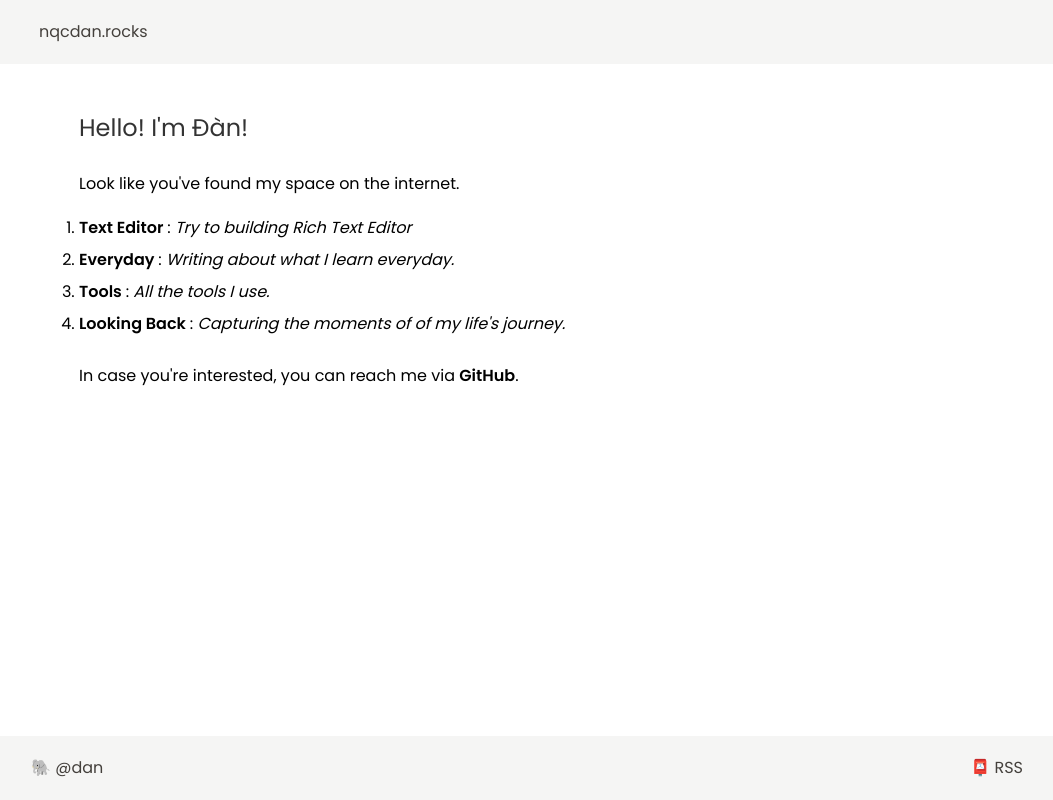
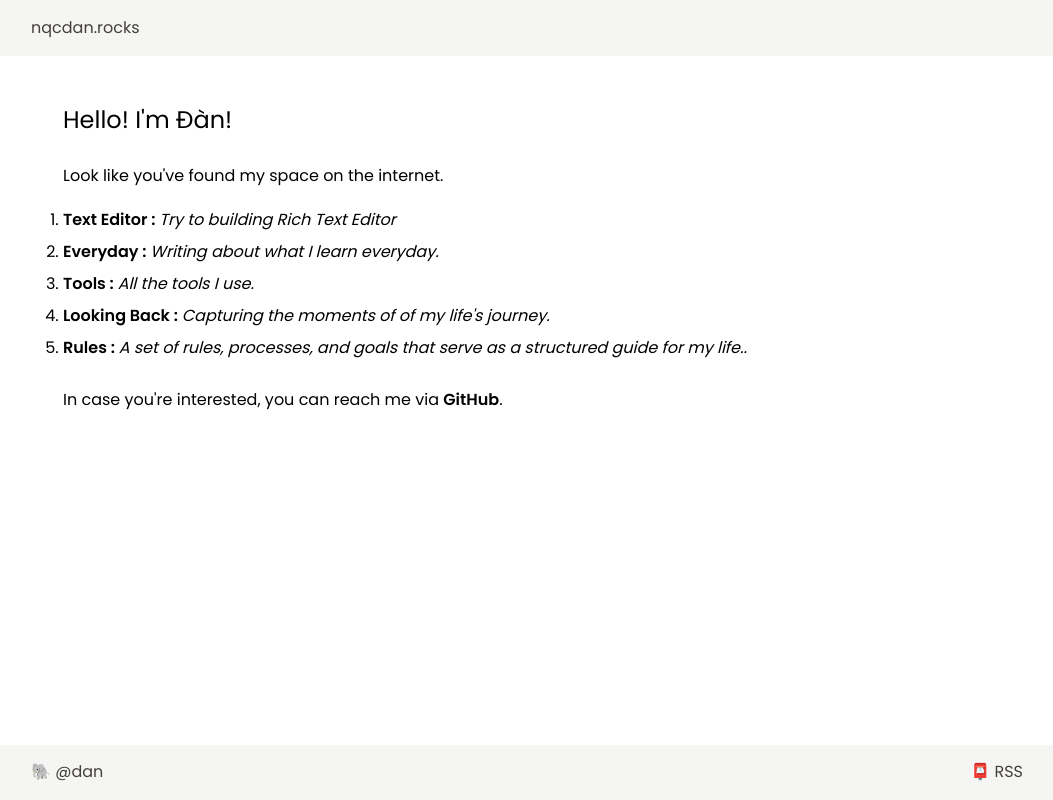
Before and after one commit to ngcdan/everyday, a Next.js app: page / in a window 1280 px wide. Shown: the whole page, without its empty margins (113-1166 px from the left). Built offline with nearby package versions, Linux system fonts and the light colour scheme.

Commit message:
update code

```diff
--- a/app/layout.tsx
+++ b/app/layout.tsx
@@ -18,26 +18,21 @@ export default function RootLayout({
   return (
     <html lang="en">
       <body className={`${poppins.className} antialiased`}>
-        <div className="flex h-screen flex-col">
-          {/* Header */}
-          <header className="flex-0 flex h-16 bg-stone-100 text-stone-700">
-            <div className="limit w-full flex items-center justify-start px-2 font-mono text-md">
-              <a className="" href="/">
-                nqcdan.rocks
-              </a>
+        <div className="flex flex-col h-screen w-full">
+          <header className="h-16 bg-stone-100 text-stone-700">
+            <div className="max-w-5xl mx-auto w-full h-full flex justify-between items-center">
+              <a className="px-4 py-4" href="/">nqcdan.rocks</a>
             </div>
           </header>
 
-          {/* Main */}
-          <main className="limit no-list my-10 flex w-full flex-1 flex-col overflow-y-auto">
+          <main className="max-w-5xl mx-auto no-list w-full h-full grow flex flex-col overflow-y-auto">
             {children}
           </main>
 
-          {/* Footer */}
-          <footer className="flex-0 flex h-16 bg-stone-100 text-md text-stone-700 font-mono">
-            <div className="limit w-full flex justify-between">
-              <a rel="me" target="_blank" href="mailto:linuss1908@gmail.com">🐘 @dan</a>
-              <a href="/rss.xml">📮 RSS</a>
+          <footer className="h-16 bg-stone-100 text-stone-700">
+            <div className="max-w-5xl mx-auto w-full h-full flex justify-between items-center">
+              <a className='px-4 py-2' rel="me" target="_blank" href="mailto:linuss1908@gmail.com">🐘 @dan</a>
+              <a className='px-4 py-2' rel="" href="/rss.xml">📮 RSS</a>
             </div>
           </footer>
         </div>
--- a/app/page.tsx
+++ b/app/page.tsx
@@ -2,27 +2,33 @@ import Link from 'next/link';
 
 export default function Page() {
   return (
-    <div className="flex flex-col px-4 md:px-8 lg:px-12">
+    <div className="flex flex-col mx-3 md:mx-0 px-4 md:px-8 lg:px-12">
       <h1 className={`my-4 pt-8 text-left text-2xl`}>
         Hello! I&apos;m Đàn!
       </h1>
       <p className="my-3 text-left">
         Look like you&apos;ve found my space on the internet.
       </p>
+
       <ol className="my-2 list-decimal">
         <li className="mb-2">
-          <Link className={`font-semibold`} href="/text-editor" >
-            Text Editor </Link> : <i>Try to building Rich Text Editor</i>
+          <Link className={`font-semibold`} href="/text-editor"> Text Editor : </Link>
+          <span className="italic">Try to building Rich Text Editor</span>
         </li>
         <li className="mb-2">
-          <Link className={`font-semibold`} href="/everyday">
-            Everyday </Link> : <i>Writing about what I learn everyday.</i> </li>
+          <Link className={`font-semibold`} href="/everyday"> Everyday : </Link>
+          <span className='italic'>Writing about what I learn everyday.</span> </li>
         <li className="mb-2">
-          <Link className={`font-semibold`} href="/tools" > Tools </Link> : <i>All the tools I use.</i>
+          <Link className={`font-semibold`} href="/tools" > Tools : </Link>
+          <span className='italic'>All the tools I use.</span>
         </li>
         <li className="mb-2">
-          <Link className={`font-semibold`} href="/looking-back" >
-            Looking Back </Link> : <i> Capturing the moments of of my life's journey.</i>
+          <Link className={`font-semibold`} href="/looking-back" > Looking Back : </Link>
+          <span className='italic'> Capturing the moments of of my life's journey.</span>
+        </li>
+        <li className="mb-2">
+          <Link className={`font-semibold`} href="/rules" > Rules : </Link>
+          <span className='italic'> A set of rules, processes, and goals that serve as a structured guide for my life..</span>
         </li>
       </ol>
       <p className="my-3">
--- a/app/rules/page.tsx
+++ b/app/rules/page.tsx
@@ -7,52 +7,81 @@ export const metadata: Metadata = {
 
 export default function Page() {
   return (
-    <div className='px-4 md:px-8 lg:px-12'>
-
-      <div className='my-2'>
-        <Image
+    <div className='md:px-8 lg:px-12'>
+      <Image className='mb-2'
         src="/images/woodcuts_5.jpg"
         width={1500}
         height={987}
         alt="Wood cut" />
-      </div>
-
+      <div className='mx-3 md:mx-0'>
         <h2 className='my-5 text-2xl font-bold text-left text-gray-800'>Rules</h2>
-      <p className='mt-5 text-gray-600'>
-        Tôi xác định các quy tắc, quá trình và mục tiêu để tuân thủ. Tất cả đóng vai trò như khuôn khổ cho cách sống của tôi và giữ cho tôi tập trung.
-      </p>
-      <p className='text-gray-600'>
-        Frame và niềm tin sẽ cho phép mày xử lý các chuyện trong cuộc sống một cách uyển chuyển và có hệ thống.
+        <p className='px-3 my-5 text-gray-600'>
+          Xác định các quy tắc, quá trình và mục tiêu để bản thân tuân thủ.
+          <br />
+          Tất cả đóng vai trò như khuôn khổ cho cách m sống và giữ cho m tập trung, xử lý các chuyện trong cuộc sống một cách uyển chuyển và có hệ thống.
         </p>
 
         <section className='my-5'>
           <h3 className='text-xl font-bold'>Life</h3>
           <ol className='list-decimal pl-5 my-4'>
-          <li className="mb-2">Đặt nhiệm vụ và mục tiêu -&gt; Kế hoạch -&gt; Tập trung.</li>
-          <li className="mb-2">Chỉ tập trung vào một nhiệm vụ tại một thời điểm, tránh bị phân tâm. Luôn chú ý đến hành động và suy nghĩ của mình. Ý thức về giá trị của thời gian.</li>
-          <li className="mb-2">Đơn giản hoá và giảm thiếu mọi thứ. Loại bỏ ma sát, tập trung vào những yếu tố cần thiết. Sử dụng những gì tôi cần. Tập trung vào những thứ tôi có thể kiểm soát.</li>
-          <li className="mb-2">Quyết định những gì quan trọng với bản thân và tập trung vào nó. Tối ưu hoá tác động và tăng trưởng, lọc thông tin tiêu thụ để tối ưu hoá cho tín hiệu.</li>
-          <li className="mb-2">Suy nghĩ từ những nguyên tắc đầu tiên (những điều căn bản). Học từ những thất bại. Phản chiếu (Reflect). Thích nghi, nắm bắt thay đổi. Chủ động. Mạnh dạn và cỡi mở. Nắm quyền sở hữu. Không bao giờ bỏ cuộc, không bao giờ than phiền. </li>
-          <li className="mb-2">Đừng so sánh bản thân mình với người khác. Đừng ám ảnh về bất cứ ai. Học hỏi từ mọi người mà tôi ngưỡng mộ, thích. Sử dụng nó để cải thiện cuộc sống của tôi.</li>
-          <li className="mb-2">Bao quanh bản thân với những người truyền cảm hứng và có thể tin tưởng để làm điều tốt. Hãy là con người thật của tôi. Truyền cảm hứng cho người khác.</li>
-          <li className="mb-2">Đừng phán xét, ghét bỏ bất cứ ai. Cố gắng xem quan điểm của người khác. Tử tế. Thể hiện tình yêu thương và sự đồng cảm. Không có bản ngã, cái tôi.</li>
-          <li className="mb-2">Hãy tự tin vào suy nghĩ và hành động của mình. Tìm kiếm và đưa ra phản hồi thẳng thắn. Đáp lại một cách lịch sự.</li>
+            <li className="mb-2">
+              <p className="mb-2">
+                Đặt nhiệm vụ và mục tiêu -&gt; Kế hoạch -&gt; Tập trung.
+              </p>
+              <p className='mb-2'>Tập trung vào các mục tiêu dài hạn và sắp sếp những ưu tiên hiện tại theo chúng.</p>
+              <p className="mb-2">Quyết định những gì quan trọng với bản thân và tập trung vào nó, tập trung vào những thứ có thể kiểm soát, chỉ sử dụng vào những yếu tố, công cụ cần thiết.</p>
+              <p className='mb-2'>Một nhiệm vụ tại một thời điểm, tránh bị phân tâm. Luôn chú ý đến hành động và suy nghĩ của mình. Ý thức về giá trị của thời gian.</p>
+              <p className="mb-2">Đơn giản hoá và giảm thiếu mọi thứ. Loại bỏ ma sát. Lọc thông tin tiêu thụ để tối ưu hoá cho tín hiệu...</p>
+              <p className="mb-2">Cố gắng và không thảo luận quá nhiều về những điều thực sự không ảnh hưởng đến cuộc sống của m theo bất kỳ cách nào.</p>
+            </li>
+            <li className="mb-2">Luôn trong tâm thế thiết kế lại và đơn giản hoá mọi thứ.</li>
+            <li className="mb-2">Kế hoạch cho sự thất bại, học cách sống với ngân sách càng nhỏ càng tốt</li>
+            <li className="mb-2">
+              Suy nghĩ từ những nguyên tắc đầu tiên (những điều căn bản). Học từ những thất bại. Phản chiếu (Reflect).
+              <br />
+              Thích nghi, nắm bắt thay đổi. Chủ động. Mạnh dạn và cỡi mở. Nắm quyền sở hữu.
+              <br />
+              Never complain, never give up.
+            </li>
+            <li className="mb-2">
+              Porn, Game và Internet là những thứ tạo ra dopamine gây cho ta sự hưng phấn tạm thời,
+              thay vì phải va chạm bên ngoài xã hội để đạt được mục tiêu và hưởng lượng dopamine đấy.
+              <br />
+              Tự cách ly xã hội là một hành vi ngu xuẩn, nó sẽ giết chết kỹ năng xã hội từ bên trong,
+              nó sẽ dẫn tới các áp lực tiêu cực tới bản thân mày và người khác.
+            </li>
+            <li className="mb-2">
+              Đừng so sánh bản thân mình với người khác. Đừng ám ảnh về bất cứ ai.
+              <br />
+              Học hỏi từ mọi người mà tôi ngưỡng mộ, thích. Sử dụng nó để cải thiện cuộc sống của tôi.
+            </li>
+            <li className="mb-2">
+              <p className="mb-2">
+                Luôn tìm cách hoàn thiện và thay đổi bản thân mình chứ không phải ai khác.
+              </p>
+              <p className='mb-2 italic'> “Cỏ không xanh hơn ở phía bên kia, nó xanh hơn ở nơi bạn tưới nó.</p>
+              Đừng chăm chăm vào sự không hoàn hảo, hãy tìm kiếm vẻ đẹp trong mọi thứ.
+            </li>
+            <li className="mb-2">
+              Bao quanh bản thân với những người truyền cảm hứng và có thể tin tưởng để làm điều tốt. <br />
+              Hãy là con người thật của tôi. Truyền cảm hứng cho người khác.
+            </li>
+            <li className="mb-2">
+              Đừng phán xét, ghét bỏ bất cứ ai. Cố gắng xem quan điểm của người khác. <br />
+              Tử tế. Thể hiện tình yêu thương và sự đồng cảm. Không có bản ngã, cái tôi.
+            </li>
+            <li className="mb-2">
+              Hãy tự tin vào suy nghĩ và hành động của mình. Tìm kiếm và đưa ra phản hồi thẳng thắn. Đáp lại một cách lịch sự.
+            </li>
             <li className="mb-2">Đặt câu hỏi: Trung thực, rõ ràng và ngắn gọn.</li>
-          <li className="mb-2">Luôn tìm cách hoàn thiện và thay đổi bản thân mình chứ không phải ai khác. “Cỏ không xanh hơn ở phía bên kia, nó xanh hơn ở nơi bạn tưới nó. Đừng chăm chăm vào sự không hoàn hảo, hãy tìm kiếm vẻ đẹp trong mọi thứ.</li>
             <li className="mb-2">Tất cả những thành tựu đạt được đều phụ thuộc vào những kỹ năng xã hội mà anh ta có.</li>
-          <li className="mb-2">Porn, Game và Internet là những thứ tạo ra dopamine gây cho ta sự hưng phấn tạm thời, thay vì phải va chạm bên ngoài xã hội để đạt được mục tiêu và hưởng lượng dopamine đấy. Tự cách ly xã hội là một hành vi ngu xuẩn, nó sẽ giết chết kỹ năng xã hội từ bên trong, nó sẽ dẫn tới các áp lực tiêu cực tới bản thân mày và người khác.</li>
             <li className="mb-2">Những kẻ lõi đời là những kẻ biết cách xã hội này vận hành.</li>
-          <li className="mb-2">Hãy cảnh giác với thực tế là bất cứ ai cũng có thể nói dối (ở mọi phía), đặc biệt là khi nói về tin tức chính trị. Sự thật thường phức tạp hơn. Đừng vội kết luận. Có ý kiến, suy nghĩ của riêng tôi.</li>
-          <li className="mb-2">Cố gắng và không thảo luận quá nhiều về những điều thực sự không ảnh hưởng đến cuộc sống của tôi theo bất kỳ cách nào.</li>
-          <li className="mb-2">Luôn trong tâm thế thiết kế lại và đơn giản hoá mọi thứ.</li>
-          <li className="mb-2">Bất cứ điều gì được thực hiện không đồng bộ là một hình thức tự động hoá, bạn đang sao chép con người hiện tại của mình để sẵn sàng cho một nhiệm vụ trong tương lai mà không cần phải ở đó.</li>
             <li className="mb-2">
-            Sự khôn ngoan là nhận ra những gì mình có thể và không thể kiểm soát.
-            <p>
-              Mọi thứ trong cuộc sống đều thuộc một trong 2 loại : Những thứ bạn có thể kiểm soát và những thứ bạn không thể.
-              Khi tập trung vào những thứ bạn có thể kiểm soát, bạn chủ động định hình tương lai của mình.
-              Nhưng khi tập trung vào những thứ không thể kiểm soát, bạn sẽ bị quá khứ giam cầm.
-            </p>
+              Hãy cảnh giác với thực tế là bất cứ ai cũng có thể nói dối (ở mọi phía), đặc biệt là khi nói về tin tức chính trị. <br />
+              Sự thật thường phức tạp hơn. Đừng vội kết luận. Có ý kiến, suy nghĩ của riêng tôi.</li>
+            <li className="mb-2">
+              Bất cứ điều gì được thực hiện không đồng bộ là một hình thức tự động hoá, <br />
+              bạn đang sao chép con người hiện tại của mình để sẵn sàng cho một nhiệm vụ trong tương lai mà không cần phải ở đó.
             </li>
             <li className="mb-2">Cảm xúc của bạn phụ thuộc vào kỳ vọng của bạn. (Your emotions depend on your expectations)
               <p> Cảm xúc = Thực tế - Kỳ vọng ( Emotions = Reality - Expectations )</p>
@@ -76,16 +105,14 @@ export default function Page() {
             </li>
             <li className="mb-2">Những thứ có giá trị nhất là những thứ đang có ở hiện tại.</li>
             <li className="mb-2">Gắn bó với những gì người khác nghĩ về bạn sẽ cướp đi tiềm năng của bạn.</li>
-          <li className="mb-2">Kế hoạch cho sự thất bại, học cách sống với ngân sách càng nhỏ càng tốt..</li>
           </ol>
         </section>
-
         <section className='my-5'>
           <h3 className='text-xl font-bold'>Notes</h3>
           <ul className='list-disc pl-5'>
             <li className='mb-2'>Kỷ luật không phải là ý chí, sức mạnh. Mà là loại bỏ sự phiền nhiễu xung quanh bản thân, những thứ khiến bản thân phân tâm.
               Khi m không có khả năng làm bất cứ điều gì khác, sự chú ý của m sẽ tự nhiên tập trung vào một thứ có sẵn cho m lúc đó.{' '}
-            <strong>M làm việc khi không có gì tốt hơn để làm.</strong>
+              <span className='font-medium'>M làm việc khi không có gì tốt hơn để làm.</span>
             </li>
             <li className='mb-2'>Đàn ông tìm thấy niềm vui trong việc tạo ra giá trị. Họ có khao khát được tạo dựng, sáng chế, phát triển và cải tiến.</li>
             <li className='mb-2'>
@@ -98,7 +125,10 @@ export default function Page() {
               Mô tả những gì mình đang làm như một quá trình. Nếu bạn không thể làm điều đó, bạn không biết mình đang làm gì.
             </li>
             <li className='mb-2'>Bạn không thể quản lý các dự án, bạn chỉ có thể quản lý các hành động liên quan đến dự án.</li>
-          <li className='mb-2'>Sử dụng nổ lực tối thiểu để có được một kết quả nhất định (đừng cố gắng thêm nữa và loại bỏ những căng thẳng không cần thiết)</li>
+            <li className='mb-2'>Sử dụng nổ lực tối thiểu để có được một kết quả nhất định (đừng cố gắng thêm nữa và loại bỏ những căng thẳng không cần thiết)
+              <p className='mb-1' >Cái giá phải trả cho chủ nghĩa hoàn hão: Dành thời gian để làm những thứ mà bạn không biết ai muốn.</p>
+              <p className='mb-1'></p>
+            </li>
             <li className='mb-2'>
               Chơi một nhạc cụ không cần cố gắng tạo ra một bài hát, có thể rất thư giản và hài lòng.
               Đặc biệt là khi bạn là người mới bắt đầu học.
@@ -111,10 +141,8 @@ export default function Page() {
             <li className='mb-2'>Hành động thay đổi thái độ nhanh hơn thái độ thay đổi hành động.</li>
             <li className='mb-2'>Không bao giờ làm việc trên 3-4 sáng kiến.</li>
             <li className='mb-2'>Khi một người không thể bắt đầu dự án mà họ quan tâm, điều đó thường là do:
-            <ol className='list-decimal pl-5'>
-              <li>Lo lắng về việc nỗ lực của họ không đủ tốt.</li>
-              <li>Nhầm lầm về những bước đầu tiên của nhiệm vụ, không phải sự lười biếng.</li>
-            </ol>
+              <p className='mb-2'>Lo lắng về việc nỗ lực của họ không đủ tốt.</p>
+              <p className='mb-2'>Nhầm lầm về những bước đầu tiên của nhiệm vụ, không phải sự lười biếng.</p>
             </li>
             <li className='mb-2'>Cái giá phải trả cho chủ nghĩa hoàn hão: Dành thời gian để làm những thứ mà bạn không biết ai muốn.</li>
             <li className='mb-2'>
@@ -198,8 +226,6 @@ export default function Page() {
             </li>
           </ul>
         </section>
-
-
         <section className='my-5'>
           <h3 className='text-xl font-bold'>References</h3>
           <ul className='list-disc pl-5'>
@@ -226,12 +252,12 @@ export default function Page() {
               như thế thì cơ hội mở ra cũng càng nhiều, cũng sẽ bồi đắp kỹ năng, kiến thức, trải nghiệm bản thân
             </li>
             <li className='mb-2 italic' >
-            <strong>Không có một xã hội dựa trên kiến thức | Chúng ta có một xã hội dựa trên kỹ năng.</strong>
+              <span className='font-medium'>Không có một xã hội dựa trên kiến thức | Chúng ta có một xã hội dựa trên kỹ năng.</span>
               Mọi người không quan tâm những gì bạn biết, họ quan tâm những gì bạn có thể làm. {' '}
               Có kiến thức là không đủ. Biết cách sử dụng nó, cho dù là kiến thức của riêng bạn hay của người khác, là tất cả.
             </li>
             <li className='mb-2 italic'>
-            <strong className="block">Bất kể chúng ta đang nói gì cũng để người khác có cảm giác bị hạ thấp</strong>
+              <span className="block font-medium">Bất kể chúng ta đang nói gì cũng để người khác có cảm giác bị hạ thấp</span>
               Chia sẽ thanh công của mình với người khác, luôn luôn tự nhắc nhở mình không được quá tự cao, phải biết coi {' '}
               trọng sự hợp tác, hiểu được rằng "nhiều người kiếm củi thì mới đốt được đống lửa to". {' '}
               Làm như thế, những vinh quan mà chúng ta đạt được mới có tác dụng, vừa có lợi cho sự nghiệp vừa giữ được {' '}
@@ -244,8 +270,6 @@ export default function Page() {
 
 
         </section>
-
-
         <section className='my-5'>
           <h3 className='text-xl font-bold'>1. Keep it simple, stupid!</h3>
           <Image
@@ -259,5 +283,6 @@ export default function Page() {
           </p>
         </section>
       </div>
+    </div >
   );
 }
--- a/app/text-editor/page.tsx
+++ b/app/text-editor/page.tsx
@@ -14,7 +14,7 @@ export default function Page() {
       <p className="my-5 text-gray-600">
         Try to building Rich Text Editor with Lexical
       </p>
-      <div className="my-8 mx-5">
+      <div className="my-8 md:mx-5">
         <Editor />
       </div>
     </div>
--- a/components/ui/components/plugins/ToolbarPlugin.tsx
+++ b/components/ui/components/plugins/ToolbarPlugin.tsx
@@ -85,7 +85,7 @@ export default function ToolbarPlugin() {
   }, [editor, updateToolbar]);
 
   return (
-    <div className="toolbar" ref={toolbarRef}>
+    <div className="toolbar flex-wrap" ref={toolbarRef}>
       <button
         disabled={!canUndo}
         onClick={() => {
--- a/components/ui/global.css
+++ b/components/ui/global.css
@@ -1,42 +1,6 @@
 @tailwind base;
 @tailwind components;
 @tailwind utilities;
-
-/**
- * Copyright (c) Meta Platforms, Inc. and affiliates.
- *
- * This source code is licensed under the MIT license found in the
- * LICENSE file in the root directory of this source tree.
- *
- */
-
-.other h2 {
-  font-size: 18px;
-  color: #444;
-  margin-bottom: 7px;
-}
-
-.other a {
-  color: #777;
-  text-decoration: underline;
-  font-size: 14px;
-}
-
-.other ul {
-  padding: 0;
-  margin: 0;
-  list-style-type: none;
-}
-
-.App {
-  font-family: sans-serif;
-  text-align: center;
-}
-
-h1 {
-  font-size: 24px;
-  color: #333;
-}
 
 .ltr {
   text-align: left;
@@ -44,36 +8,6 @@ h1 {
 
 .rtl {
   text-align: right;
-}
-
-.editor-container {
-  margin: 20px auto 20px auto;
-  border-radius: 2px;
-  max-width: 600px;
-  color: #000;
-  position: relative;
-  line-height: 20px;
-  font-weight: 400;
-  text-align: left;
-  border-top-left-radius: 10px;
-  border-top-right-radius: 10px;
-}
-
-.editor-inner {
-  background: #fff;
-  position: relative;
-}
-
-.editor-input {
-  min-height: 150px;
-  resize: none;
-  font-size: 15px;
-  caret-color: rgb(5, 5, 5);
-  position: relative;
-  tab-size: 1;
-  outline: 0;
-  padding: 15px 10px;
-  caret-color: #444;
 }
 
 .editor-placeholder {
@@ -458,20 +392,3 @@ input[type='number']::-webkit-outer-spin-button {
   -webkit-appearance: none;
   margin: 0;
 }
-
-.animate-blink {
-  animation: blink 1s infinite;
-}
-
-/* GRID */
-.limit {
-  max-width: 992px;
-  margin: auto;
-}
-
-p,
-table,
-ol,
-ul {
-  margin-bottom: 1.2em
-}
```
Lines whose indentation alone changed are shown as unchanged.
